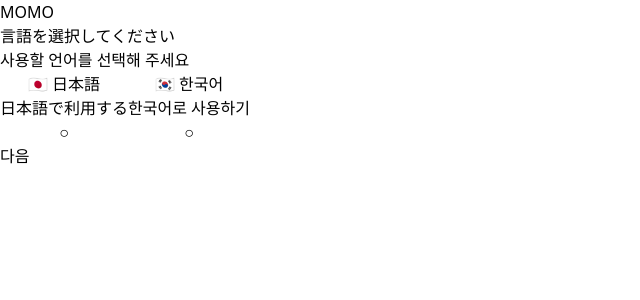
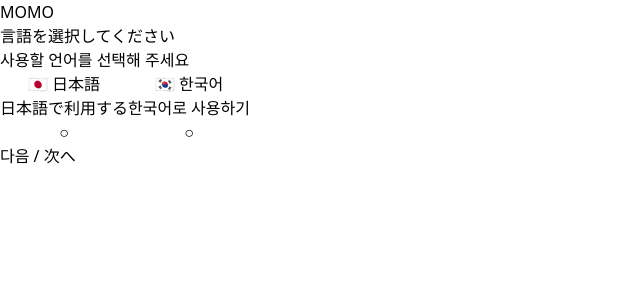
Before and after one commit to ouusagi/MOMO, a React (Vite) app in the folder frontend/: page /language in a window 1280 px wide. Shown: the top 300 px of the page, without its empty margins (0-640 px from the left). Built offline with nearby package versions, Linux system fonts and the light colour scheme; no server answers.

Commit message:
add: LanguageSelectPage

```diff
--- a/frontend/src/pages/LanguageSelect.tsx
+++ b/frontend/src/pages/LanguageSelect.tsx
@@ -73,7 +73,7 @@ const LanguageSelect = () => {
           disabled={!selectedLanguage}
           className="mt-8 w-full rounded-2xl bg-[#F47560] py-4 font-semibold text-white transition hover:bg-[#E96853] disabled:cursor-not-allowed disabled:opacity-40"
         >
-          다음
+          다음 / 次へ
         </button>
       </div>
     </main>
```
Also changed, not shown: frontend/assets/Splash.png, 1 other file (tests, documents, lock files or other folders).
